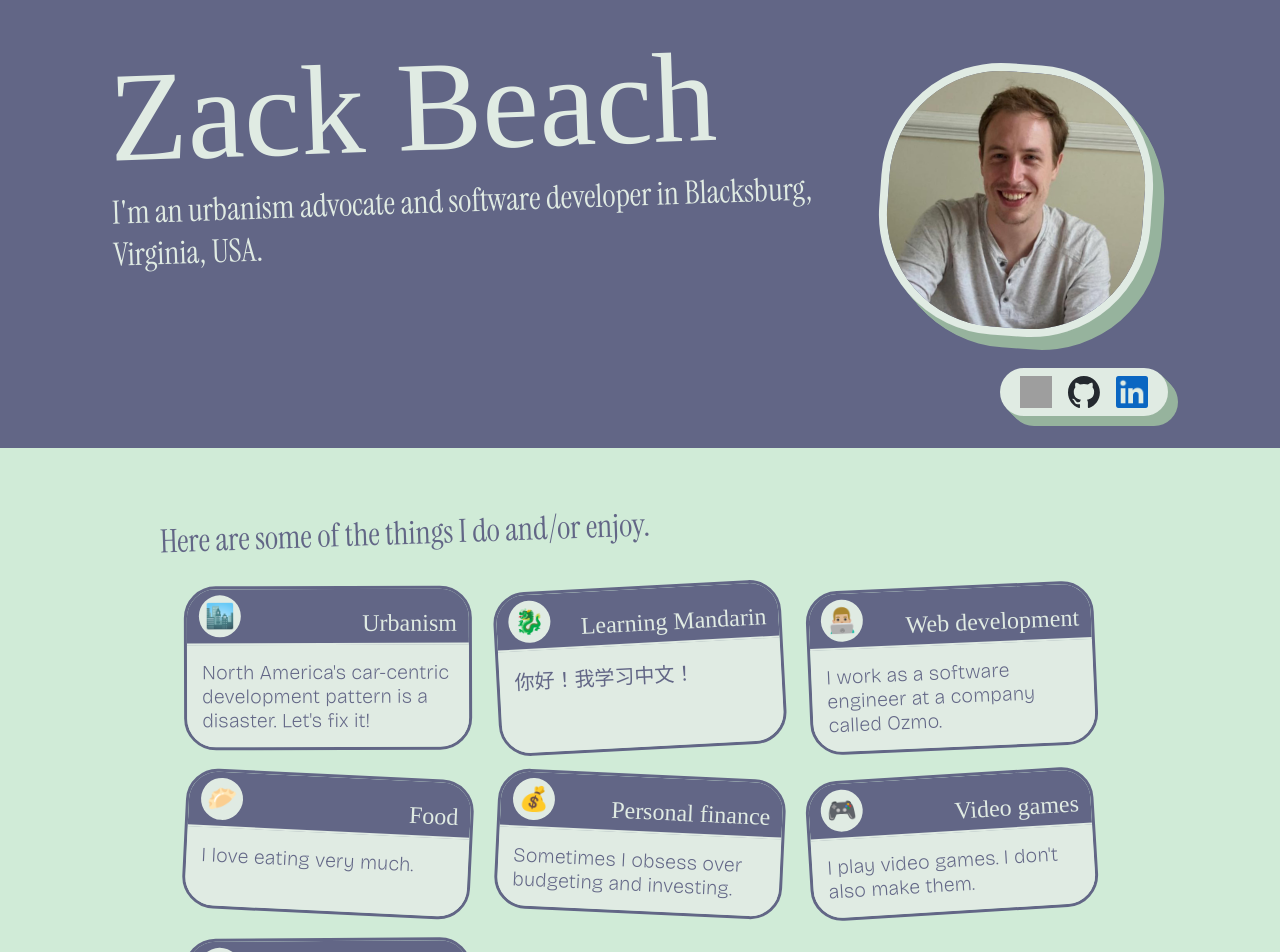
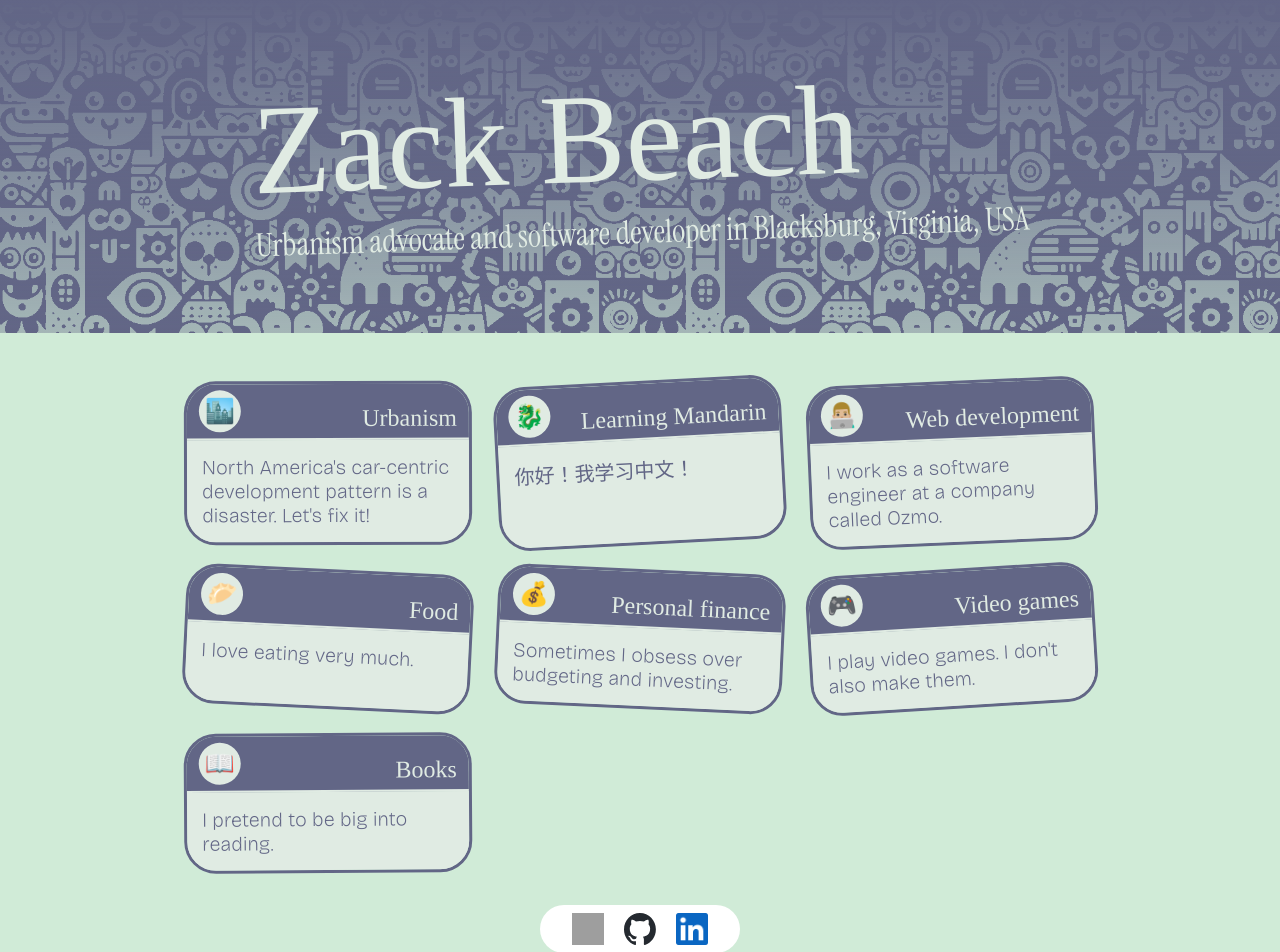
Before and after one commit to zbeach/zbeach.github.io, a React (Create React App) app: page / in a window 1280 px wide. Shown: the top 952 px of the page. Built offline with nearby package versions, Linux system fonts and the light colour scheme; grey boxes are pictures that could not be loaded; a web font is replaced by a local one.

Commit message:
Some adjustments

```diff
--- a/src/global.tsx
+++ b/src/global.tsx
@@ -34,13 +34,13 @@ export const GlobalStyle = createGlobalStyle`
 
   :root {
     // Colors
-    --default-primary-color: rgb(98, 102, 134);
-    --default-secondary-color: rgb(208, 235, 215);
-    --default-secondary-color-dark: rgb(150, 179, 157);
-    --default-tertiary-color: rgb(224, 235, 227);
+    --default-primary-color: 98, 102, 134;
+    --default-secondary-color: 208, 235, 215;
+    --default-secondary-color-dark: 150, 179, 157;
+    --default-tertiary-color: 224, 235, 227;
 
-    --old-default-primary-color: rgb(69, 73, 108);
-    --old-default-secondary-color: rgb(197, 193, 158);
+    --old-default-primary-color: 69, 73, 108;
+    --old-default-secondary-color: 197, 193, 158;
 
     --primary-color: var(--default-primary-color);
     --secondary-color: var(--default-secondary-color);
--- a/src/header.tsx
+++ b/src/header.tsx
@@ -1,10 +1,7 @@
 import styled, { css } from 'styled-components';
 import { Link } from 'react-router-dom';
 
-import ZackImg from './images/zack.jpg';
-import InstagramIcon from './images/Instagram_Glyph_Gradient.svg';
-import GitHubMark from './images/github-mark.svg';
-import LinkedInIcon from './images/linkedin.png';
+import BackgroundImg from './images/pattern.png';
 import { Content } from './content';
 
 type HeaderVariant = 'big' | 'small';
@@ -16,17 +13,27 @@ type Props = {
 const Style = styled.div`
   display: flex;
   justify-content: center;
-  padding: 3em 3em 2em 3em;
-  background-color: var(--primary-color);
+  align-items: flex-end;
+  padding: 5em 3em;
+  background-color: rgba(var(--primary-color), 1);
+  background-image: linear-gradient(
+      to bottom,
+      rgba(var(--primary-color), 1),
+      rgba(var(--primary-color), 0.4)
+    ),
+    url(${BackgroundImg});
+  background-size: 40em;
+  background-repeat: repeat;
+  background-attachment: fixed;
 `;
 
 const MainArea = styled.div<Props>`
   display: flex;
   flex-direction: row;
-  justify-content: space-between;
+  justify-content: center;
   gap: 1em;
   max-width: 100%;
-  color: var(--default-tertiary-color);
+  color: rgba(var(--default-tertiary-color), 1);
 
   @media (max-width: 48.5em) {
     flex-direction: column;
@@ -39,7 +46,7 @@ const ProfileImg = styled.img`
   height: 16em;
   border-radius: 7.5em;
   border-style: solid;
-  border-color: var(--default-tertiary-color);
+  border-color: rgba(var(--default-tertiary-color), 1);
   border-width: 0.5em;
   box-shadow: 12px 12px 0px 0px rgba(150, 179, 157, 1),
     11px 11px 0px 0px rgba(150, 179, 157, 1),
@@ -84,7 +91,7 @@ const NameHeader = styled(Link)<Props>`
   line-height: 0.9em;
   margin: 0;
   text-decoration: none;
-  color: var(--default-tertiary-color);
+  color: rgba(var(--default-tertiary-color), 1);
 
   ${({ variant }) =>
     variant === 'big'
@@ -114,39 +121,6 @@ const AccompanyingText = styled.div`
   }
 `;
 
-const SocialLinks = styled.div`
-  display: flex;
-  flex-direction: row;
-  justify-content: space-between;
-  gap: 1em;
-  align-self: flex-end;
-  align-items: center;
-  padding: 0.5em 1.25em;
-  border-radius: 999em;
-  background-color: var(--default-tertiary-color);
-  box-shadow: 10px 10px 0px 0px rgba(150, 179, 157, 1),
-    9px 9px 0px 0px rgba(150, 179, 157, 1),
-    8px 8px 0px 0px rgba(150, 179, 157, 1),
-    7px 7px 0px 0px rgba(150, 179, 157, 1),
-    6px 6px 0px 0px rgba(150, 179, 157, 1),
-    5px 5px 0px 0px rgba(150, 179, 157, 1),
-    4px 4px 0px 0px rgba(150, 179, 157, 1),
-    3px 3px 0px 0px rgba(150, 179, 157, 1),
-    2px 2px 0px 0px rgba(150, 179, 157, 1),
-    1px 1px 0px 0px rgba(150, 179, 157, 1);
-
-  a {
-    display: flex;
-    align-items: center;
-    justify-content: center;
-
-    img {
-      width: 2em;
-      height: 2em;
-    }
-  }
-`;
-
 export const Header = ({ variant }: Props) => (
   <Style>
     <Content>
@@ -157,34 +131,12 @@ export const Header = ({ variant }: Props) => (
           </NameHeader>
           {variant === 'big' && (
             <AccompanyingText>
-              I'm an urbanism advocate and software developer in Blacksburg,
-              Virginia, USA.
+              Urbanism advocate and software developer in Blacksburg, Virginia,
+              USA
             </AccompanyingText>
           )}
         </TextArea>
-        {variant === 'big' && (
-          <ProfileImg src={ZackImg} alt='Zack Beach' draggable={false} />
-        )}
       </MainArea>
-      <SocialLinks>
-        <a
-          href='https://www.instagram.com/zack_beach/'
-          target='_blank'
-          rel='noreferrer'
-        >
-          <img src={InstagramIcon} alt='Instagram' />
-        </a>
-        <a href='https://github.com/zbeach' target='_blank' rel='noreferrer'>
-          <img src={GitHubMark} alt='GitHub' />
-        </a>
-        <a
-          href='https://www.linkedin.com/in/zbeach/'
-          target='_blank'
-          rel='noreferrer'
-        >
-          <img src={LinkedInIcon} alt='LinkedIn' />
-        </a>
-      </SocialLinks>
     </Content>
   </Style>
 );
--- a/src/main/body.tsx
+++ b/src/main/body.tsx
@@ -5,23 +5,16 @@ import { Content } from '../content';
 import { PageData } from '../types';
 
 import pagesData from '../data/page.json';
+import { SocialLinks } from '../social-links';
 
 const Style = styled.div`
   flex-grow: 1;
   display: flex;
   flex-direction: column;
-  align-items: start;
+  align-items: center;
   gap: 2em;
-  margin-top: 1em;
   padding: 3em;
-  color: var(--primary-color);
-`;
-
-const Preface = styled.div`
-  font-size: 2em;
-  font-family: 'Instrument Serif';
-
-  transform: rotate(-2deg);
+  color: rgba(var(--primary-color), 1);
 `;
 
 const Navigation = styled.div`
@@ -38,12 +31,12 @@ const Navigation = styled.div`
 export const Body = () => (
   <Content>
     <Style>
-      <Preface>{'Here are some of the things I do and/or enjoy.'}</Preface>
       <Navigation>
         {(pagesData as PageData[]).map((pageData) => (
           <PageCard {...pageData} />
         ))}
       </Navigation>
+      <SocialLinks />
     </Style>
   </Content>
 );
--- a/src/main/main.tsx
+++ b/src/main/main.tsx
@@ -1,12 +1,13 @@
 import styled from 'styled-components';
 import { Header } from '../header';
 import { Body } from './body';
+import { SocialLinks } from '../social-links';
 
 const Style = styled.div`
   display: flex;
   flex-direction: column;
   min-height: 100vh;
-  background-color: var(--secondary-color);
+  background-color: rgba(var(--secondary-color), 1);
 `;
 
 const Centered = styled.div`
--- a/src/page-card.tsx
+++ b/src/page-card.tsx
@@ -34,7 +34,7 @@ const Style = styled.div`
   flex-grow: 1;
   display: flex;
   flex-direction: column;
-  border-color: var(--primary-color);
+  border-color: rgba(var(--primary-color), 1);
   border-style: solid;
   border-radius: 2em;
   border-width: 3px;
@@ -48,8 +48,8 @@ const Header = styled.div`
   overflow: hidden;
   border-bottom-style: solid;
   border-bottom-width: 2px;
-  color: var(--default-tertiary-color);
-  background: var(--primary-color);
+  color: rgba(var(--default-tertiary-color), 1);
+  background: rgba(var(--primary-color), 1);
   font-size: 1.5em;
   text-align: right;
   font-family: 'Spot';
@@ -63,7 +63,7 @@ const Icon = styled.div`
   display: flex;
   align-items: center;
   justify-content: center;
-  background: var(--default-tertiary-color);
+  background: rgba(var(--default-tertiary-color), 1);
   border-radius: 100%;
 `;
 
@@ -76,8 +76,8 @@ const Content = styled.div`
   font-family: 'Bricolage Grotesque';
   font-weight: 100;
   font-size: 1.25em;
-  background: var(--default-tertiary-color);
-  color: var(--primary-color);
+  background: rgba(var(--default-tertiary-color), 1);
+  color: rgba(var(--primary-color), 1);
   padding: 0.75em;
 `;
 
--- a/src/page.tsx
+++ b/src/page.tsx
@@ -6,7 +6,7 @@ const Style = styled.div`
   display: flex;
   flex-direction: column;
   min-height: 100vh;
-  background-color: var(--secondary-color);
+  background-color: rgba(var(--secondary-color), 1);
 `;
 
 const Centered = styled.div`
--- /dev/null
+++ b/src/social-links.tsx
@@ -0,0 +1,49 @@
+import styled from 'styled-components';
+
+import InstagramIcon from './images/Instagram_Glyph_Gradient.svg';
+import GitHubMark from './images/github-mark.svg';
+import LinkedInIcon from './images/linkedin.png';
+
+const Style = styled.div`
+  display: flex;
+  flex-direction: row;
+  justify-content: space-between;
+  gap: 1.25em;
+  align-items: center;
+  padding: 0.5em 2em;
+  border-radius: 999em;
+  background-color: white;
+
+  a {
+    display: flex;
+    align-items: center;
+    justify-content: center;
+
+    img {
+      width: 2em;
+      height: 2em;
+    }
+  }
+`;
+
+export const SocialLinks = () => (
+  <Style>
+    <a
+      href='https://www.instagram.com/zack_beach/'
+      target='_blank'
+      rel='noreferrer'
+    >
+      <img src={InstagramIcon} alt='Instagram' />
+    </a>
+    <a href='https://github.com/zbeach' target='_blank' rel='noreferrer'>
+      <img src={GitHubMark} alt='GitHub' />
+    </a>
+    <a
+      href='https://www.linkedin.com/in/zbeach/'
+      target='_blank'
+      rel='noreferrer'
+    >
+      <img src={LinkedInIcon} alt='LinkedIn' />
+    </a>
+  </Style>
+);
```
Also changed, not shown: src/images/pattern.png (added).
